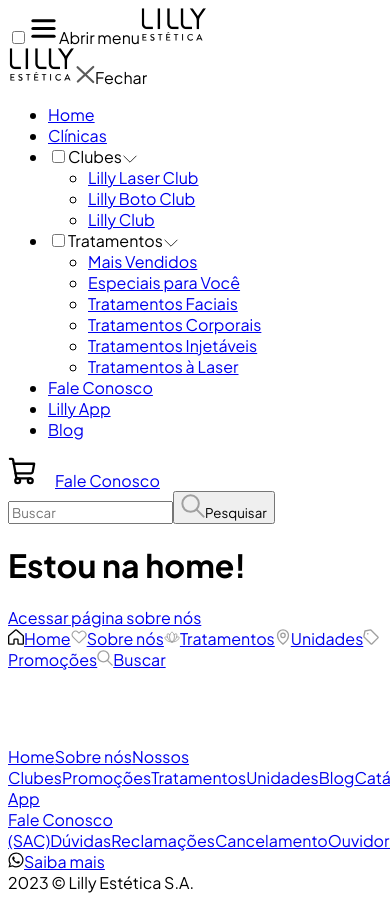
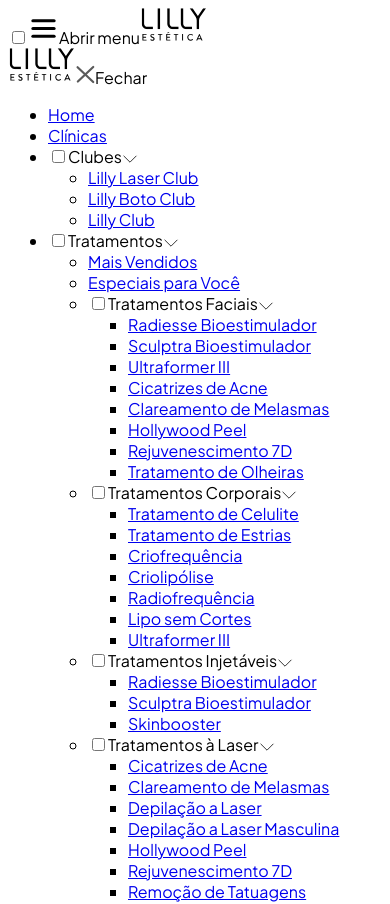
Before and after one commit to bulnes/lilly-new-site, a Next.js app: page / in a window 390 px wide. Shown: the top 904 px of the page. Built offline with nearby package versions, Linux system fonts and the light colour scheme.

Commit message:
feat: submenu mobile

```diff
--- a/src/components/menu/menu.jsx
+++ b/src/components/menu/menu.jsx
@@ -44,18 +44,134 @@
       {
         name: "Tratamentos Faciais",
         href: "/",
+        subitems: [
+          {
+            name: "Radiesse Bioestimulador",
+            href: "/",
+          },
+          {
+            name: "Sculptra Bioestimulador",
+            href: "/",
+          },
+          {
+            name: "Ultraformer III",
+            href: "/",
+          },
+          {
+            name: "Cicatrizes de Acne",
+            href: "/",
+          },
+          {
+            name: "Clareamento de Melasmas",
+            href: "/",
+          },
+          {
+            name: "Hollywood Peel",
+            href: "/",
+          },
+          {
+            name: "Rejuvenescimento 7D",
+            href: "/",
+          },
+          {
+            name: "Tratamento de Olheiras",
+            href: "/",
+          },
+        ],
       },
       {
         name: "Tratamentos Corporais",
         href: "/",
+        subitems: [
+          {
+            name: "Tratamento de Celulite",
+            href: "/",
+          },
+          {
+            name: "Tratamento de Estrias",
+            href: "/",
+          },
+          {
+            name: "Criofrequência",
+            href: "/",
+          },
+          {
+            name: "Criolipólise",
+            href: "/",
+          },
+          {
+            name: "Radiofrequência",
+            href: "/",
+          },
+          {
+            name: "Lipo sem Cortes",
+            href: "/",
+          },
+          {
+            name: "Ultraformer III",
+            href: "/",
+          },
+        ],
       },
       {
         name: "Tratamentos Injetáveis",
         href: "/",
+        subitems: [
+          {
+            name: "Radiesse Bioestimulador",
+            href: "/",
+          },
+          {
+            name: "Sculptra Bioestimulador",
+            href: "/",
+          },
+          {
+            name: "Skinbooster",
+            href: "/",
+          },
+        ],
       },
       {
         name: "Tratamentos à Laser",
         href: "/",
+        subitems: [
+          {
+            name: "Cicatrizes de Acne",
+            href: "/",
+          },
+          {
+            name: "Clareamento de Melasmas",
+            href: "/",
+          },
+          {
+            name: "Depilação a Laser",
+            href: "/",
+          },
+          {
+            name: "Depilação a Laser Masculina",
+            href: "/",
+          },
+          {
+            name: "Hollywood Peel",
+            href: "/",
+          },
+          {
+            name: "Rejuvenescimento 7D",
+            href: "/",
+          },
+          {
+            name: "Remoção de Tatuagens",
+            href: "/",
+          },
+          {
+            name: "Tratamento de Micose de Unhas",
+            href: "/",
+          },
+          {
+            name: "Tratamento de Olheiras",
+            href: "/",
+          },
+        ],
       },
     ],
   },
@@ -77,7 +193,7 @@
   return (
     <nav className="hidden peer-checked/mainmenu:block fixed top-0 left-0 right-0 bottom-0 w-full h-screen min-h-full z-30 bg-black bg-opacity-70 lg:block lg:static lg:h-auto lg:min-h-0 lg:z-auto lg:bg-transparent lg:w-2/3">
       {/* Menu content */}
-      <div className="bg-white rounded-tr-3xl rounded-br-3xl py-11 pr-7 h-full w-5/6 animate-slideinleft lg:py-0 lg:pr-0 lg:animate-none lg:w-full lg:h-auto">
+      <div className="bg-white rounded-tr-3xl rounded-br-3xl py-11 pr-7 h-full w-5/6 animate-slideinleft overflow-x-hidden overflow-y-scroll lg:overflow-auto lg:py-0 lg:pr-0 lg:animate-none lg:w-full lg:h-auto">
         {/* Menu's header */}
         <div className="flex items-center justify-between pl-9 mb-14 lg:hidden">
           <Logo type="black" width={68} height={36} />
@@ -135,11 +251,13 @@
                   />
 
                   <ul className="basis-full hidden peer-checked/subitem:block group-hover/level1:lg:block lg:absolute lg:top-9 lg:bg-[#F0F0F0] lg:rounded">
-                    {item.subitems.map((subitem) => (
+                    {item.subitems.map((subitem, subitemKey) => (
                       <li
                         key={subitem.name}
                         className="border-t-2 first:mt-3 last:border-b-0 last:-mb-3 lg:first:mt-0 lg:last:mb-0 lg:border-none lg:w-52 lg:hover:bg-[#d8d8d8]"
                       >
+                        {/* Solo subitem */}
+                        {!subitem.subitems && (
                           <Link
                             href={subitem.href}
                             title={`Ir para ${subitem.name}`}
@@ -149,6 +267,57 @@
                               {subitem.name}
                             </span>
                           </Link>
+                        )}
+
+                        {/* Menu subitem with subitems */}
+                        {subitem.subitems && (
+                          <div className="flex items-center justify-between flex-wrap lg:relative group/level2">
+                            <input
+                              type="checkbox"
+                              id={`subitem-${key}-${subitemKey}`}
+                              name="q"
+                              class="hidden peer/subsubitem"
+                            />
+
+                            <label
+                              for={`subitem-${key}-${subitemKey}`}
+                              className="flex items-center justify-between cursor-pointer grow py-3 pl-14 lg:pl-0 lg:px-3 peer/menudropdown"
+                            >
+                              <span className="text-sm font-bold tracking-wide">
+                                {subitem.name}
+                              </span>
+                            </label>
+
+                            <Icon
+                              name="arrow-down"
+                              width={16}
+                              height={8}
+                              className="peer-checked/subsubitem:rotate-180 lg:pl-1 group-hover/level2:lg:rotate-180 group-hover/level2:lg:pr-1 group-hover/level2:lg:pl-0"
+                              isResponsive={false}
+                            />
+
+                            <ul className="basis-full hidden peer-checked/subsubitem:block group-hover/level2:lg:block lg:absolute lg:top-9 lg:bg-[#F0F0F0] lg:rounded">
+                              {subitem.subitems.map((subitem) => (
+                                <li
+                                  key={subitem.name}
+                                  className="border-t-2 last:border-b-0 lg:first:mt-0 lg:last:mb-0 lg:border-none lg:w-52 lg:hover:bg-[#d8d8d8]"
+                                >
+                                  <Link
+                                    href={subitem.href}
+                                    title={`Ir para ${subitem.name}`}
+                                    className="py-3 pl-20 flex items-center justify-between lg:px-3"
+                                  >
+                                    <span className="text-sm font-normal tracking-wide">
+                                      {subitem.name}
+                                    </span>
+                                  </Link>
+                                </li>
+                              ))}
+                            </ul>
+
+                            <span className="hidden group-hover/level2:lg:block bg-transparent h-5 w-full absolute top-4"></span>
+                          </div>
+                        )}
                       </li>
                     ))}
                   </ul>
```
Lines whose indentation alone changed are shown as unchanged.
